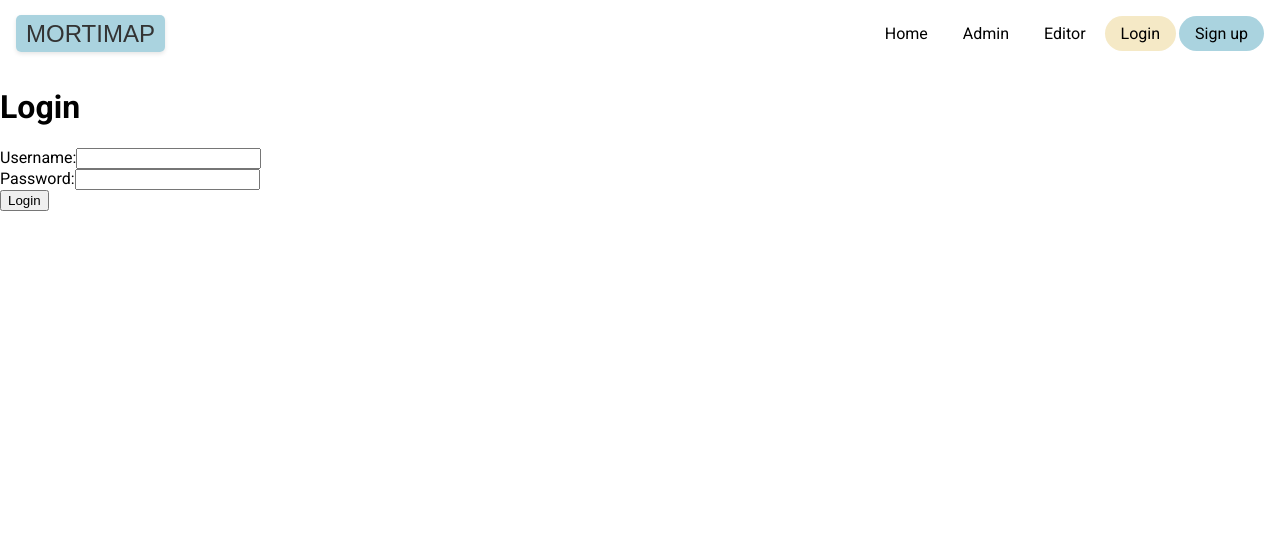
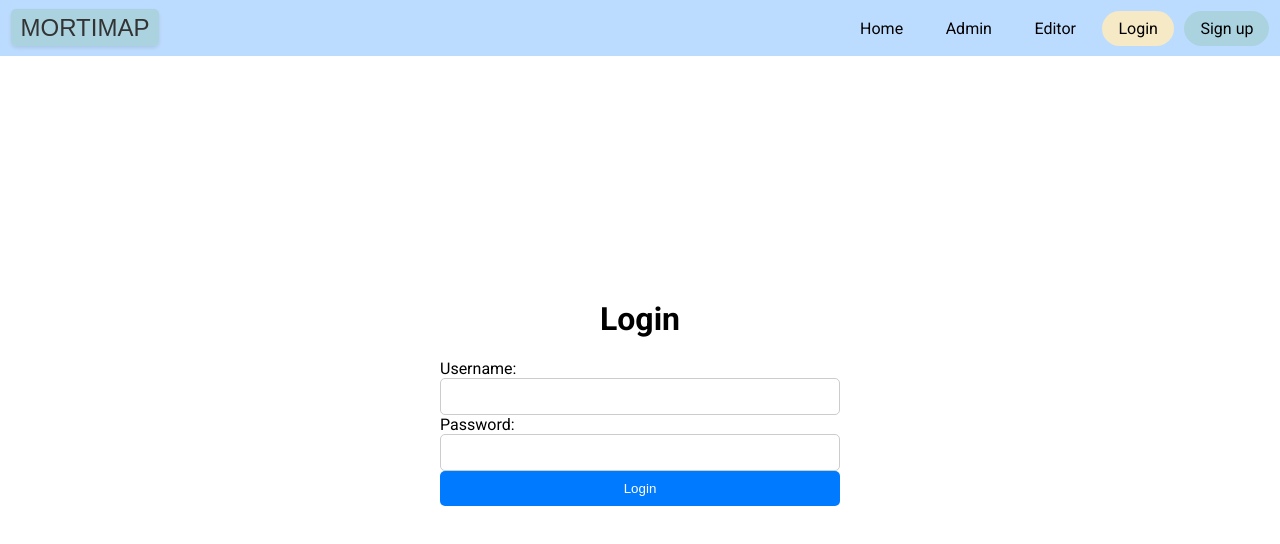
Before and after one commit to pibendik/mortimap, a Vue app in the folder frontend/: page /loginPage in a window 1280 px wide. Shown: the top 544 px of the page. Built offline with nearby package versions, Linux system fonts and the light colour scheme.

Commit message:
styled navbar to z index, above other stuff

```diff
--- a/frontend/src/App.vue
+++ b/frontend/src/App.vue
@@ -1,7 +1,7 @@
 <template>
   <div id="app">
     <header>
-      <div>
+      <div class="logocontainer">
         <router-link to="/" class="logo">MORTIMAP</router-link>
       </div>
       <div>
@@ -35,28 +35,37 @@ body {
 }
 
 header {
+  background-color: #007bff43;
   display: flex;
   align-items: center;
   justify-content: space-between;
-  padding: 1rem;
   color: black;
+  width: 100%;
+  position: fixed;
+  /* or 'fixed' if you want it to stay at the top of the viewport */
+  z-index: 1000;
+  /* Ensures it's above other content; adjust the value as needed */
 }
 
 .navbar {
   list-style: none;
   display: flex;
-  margin: 0;
+  margin: 0.66rem;
   padding: 0;
 }
 
 .navbar li {
-  margin-right: 3px;
+  margin-right: 0.66rem;
   /* Adjust spacing between items */
 }
 
 .navbar li:last-child {
   margin-right: 0;
   /* Remove margin for the last item */
+}
+
+.logocontainer {
+  margin-left: 0.66rem;
 }
 
 .logo {
--- a/frontend/src/components/AdminPanel.vue
+++ b/frontend/src/components/AdminPanel.vue
@@ -55,10 +55,10 @@ export default {
 }
 
 .navbar {
+    margin-top: 4rem;
     display: flex;
     justify-content: space-between;
     align-items: center;
-    padding: 1rem;
 }
 
 .nav-list {
--- a/frontend/src/components/LandingPage.vue
+++ b/frontend/src/components/LandingPage.vue
@@ -1,6 +1,5 @@
 <template>
     <div class="landing-page">
-
         <main>
             <!-- Main content -->
             <section class="hero">
@@ -57,7 +56,7 @@ export default {
 
 .hero {
     background-color: #f8f9fa;
-    padding: 2rem 0;
+    padding: 3rem 0 2rem;
     text-align: center;
 
 }
@@ -73,8 +72,4 @@ export default {
     object-fit: cover;
     object-position: top;
 }
-
-.landing-page {
-    font-family: Arial, sans-serif;
-}
 </style>
--- a/frontend/src/components/LeafletMap.vue
+++ b/frontend/src/components/LeafletMap.vue
@@ -11,7 +11,7 @@ export default {
     name: 'LeafletMap',
     mounted() {
         // Initialize the map
-        const map = L.map('map').setView([63.839833, 20.172167], 12);
+        const map = L.map('map', { zoomControl: false }).setView([63.839833, 20.172167], 12);
 
         // Base layer: OpenStreetMap
         const openStreetMapLayer = L.tileLayer('https://{s}.tile.openstreetmap.org/{z}/{x}/{y}.png', {
@@ -47,7 +47,7 @@ export default {
             "Marker": marker
         };
 
-        L.control.layers(baseMaps, overlayMaps).addTo(map);
+        L.control.layers(baseMaps, overlayMaps, { position: 'bottomright' }).addTo(map);
     }
 }
 </script>
--- a/frontend/src/components/LoginPage.vue
+++ b/frontend/src/components/LoginPage.vue
@@ -1,14 +1,14 @@
 <template>
-    <div>
+    <div class="login-container">
         <h1>Login</h1>
-        <form @submit.prevent="login">
+        <form @submit.prevent="login" class="form-group">
             <label for="username">Username:</label>
-            <input type="text" id="username" v-model="username" required>
+            <input type="text" id="username" v-model="username" class="form-control" required>
             <br>
             <label for="password">Password:</label>
-            <input type="password" id="password" v-model="password" required>
+            <input type="password" id="password" v-model="password" class="form-control" required>
             <br>
-            <button type="submit">Login</button>
+            <button type="submit" class="login-button">Login</button>
         </form>
     </div>
 </template>
@@ -50,5 +50,57 @@ export default {
 </script>
 
 <style scoped>
-/* Add your custom styles here */
+.login-container {
+    display: flex;
+    justify-content: center;
+    align-items: center;
+    min-height: 100vh;
+    /* Full height of the viewport */
+    flex-direction: column;
+    /* Stack children vertically */
+}
+
+.form-group {
+    margin-bottom: 15px;
+    /* Space between form inputs */
+    width: 100%;
+    /* Full width of the container */
+    max-width: 400px;
+    /* Maximum width of form inputs */
+}
+
+.form-control {
+    width: 100%;
+    /* Full width of the container */
+    padding: 10px;
+    /* Padding inside the inputs */
+    border: 1px solid #ccc;
+    /* Border color */
+    border-radius: 5px;
+    /* Rounded corners */
+    box-sizing: border-box;
+    /* Include padding and border in the element's total width and height */
+}
+
+.login-button {
+    width: 100%;
+    /* Full width of the container */
+    padding: 10px;
+    /* Padding inside the button */
+    background-color: #007bff;
+    /* Background color */
+    color: white;
+    /* Text color */
+    border: none;
+    /* No border */
+    border-radius: 5px;
+    /* Rounded corners */
+    cursor: pointer;
+    /* Pointer cursor on hover */
+}
+
+.login-button:hover {
+    background-color: #0056b3;
+    /* Darker shade on hover */
+}
 </style>
--- a/frontend/src/components/TextEditor.vue
+++ b/frontend/src/components/TextEditor.vue
@@ -16,4 +16,8 @@ export default {
 }
 </script>
 
-<style scoped></style>
+<style scoped>
+.text-editor-container {
+  margin-top: 3rem;
+}
+</style>
```
